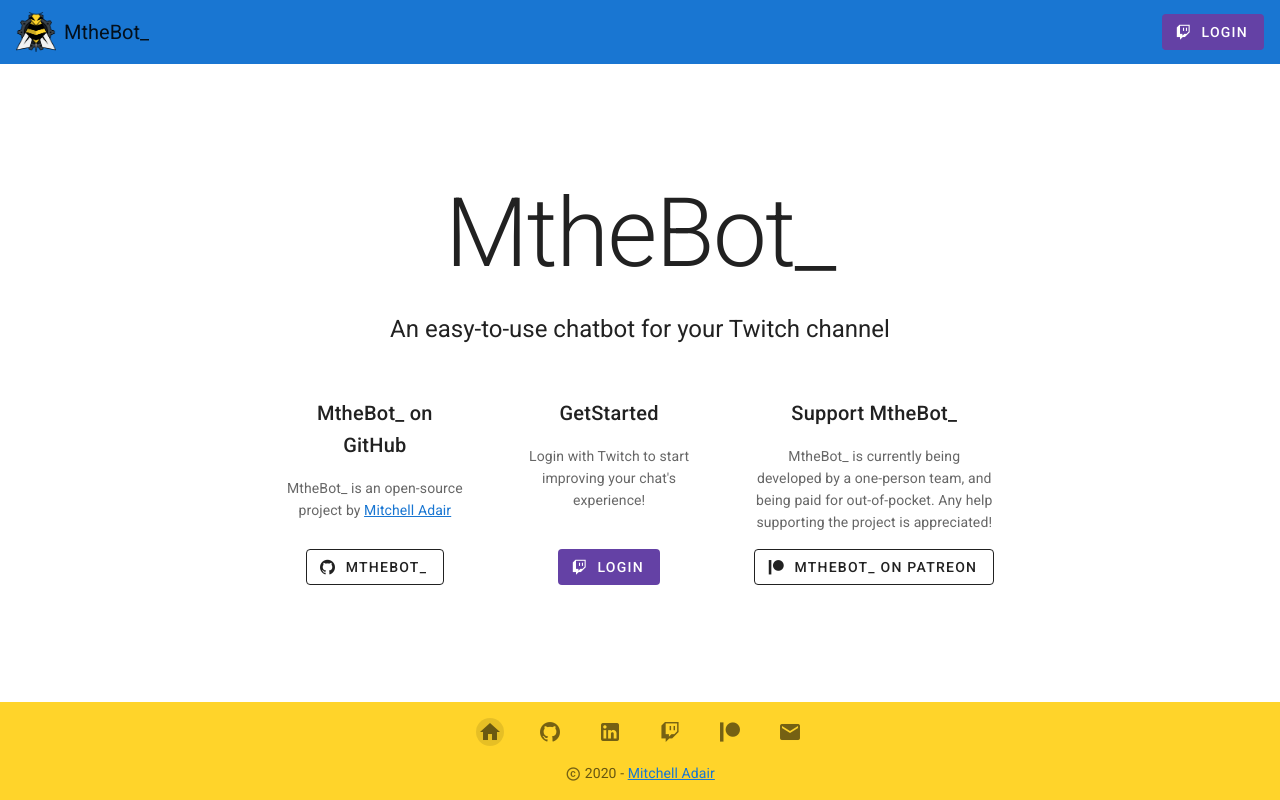
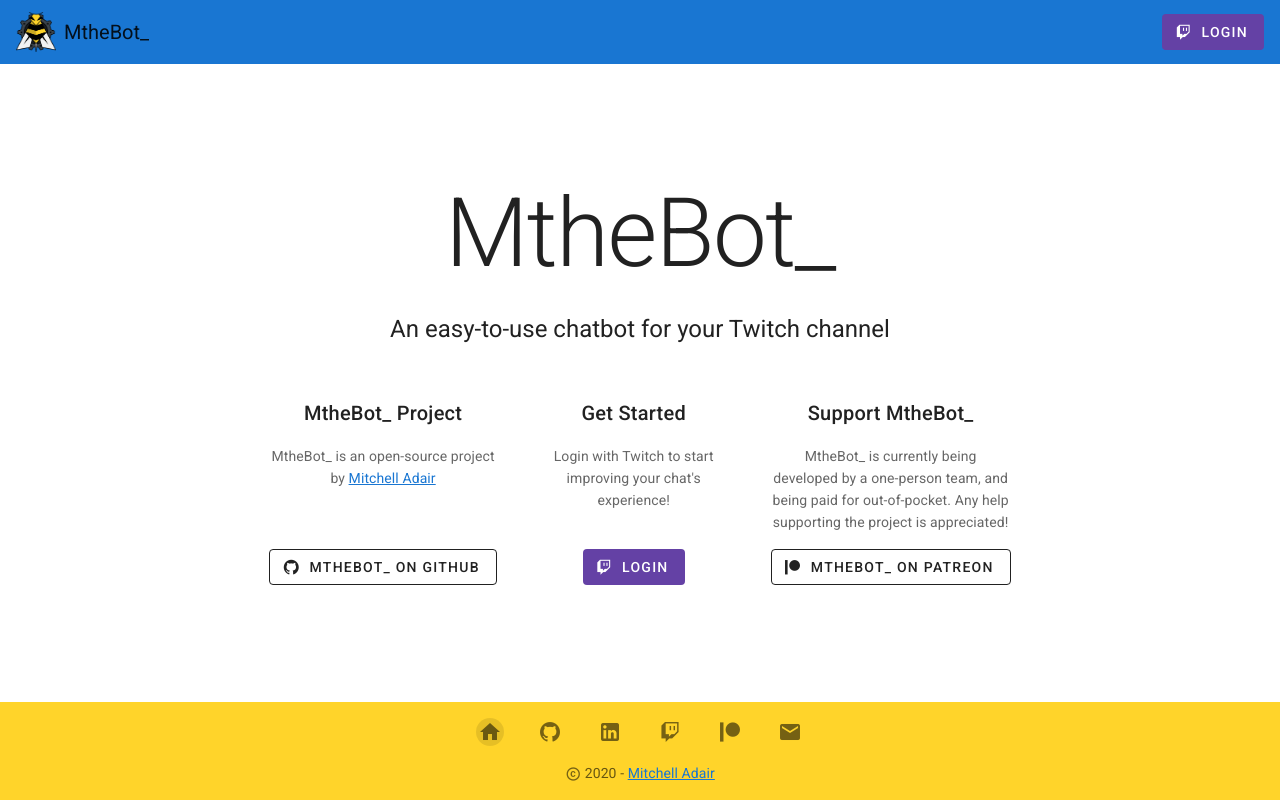
Before and after one commit to mitchwadair/mthebotweb, a Vue app: page / in a window 1280 px wide. Built offline with nearby package versions, Linux system fonts and the light colour scheme.

Commit message:
minor wording fixes to landing page

```diff
--- a/src/pages/Landing.vue
+++ b/src/pages/Landing.vue
@@ -26,21 +26,21 @@
                 <v-spacer/>
                 <v-col align="center" justify="center">
                     <v-card flat height="100%" class='d-flex flex-column'>
-                        <v-card-title class='justify-center' style="word-break: normal">MtheBot_ on GitHub</v-card-title>
+                        <v-card-title class='justify-center' style="word-break: normal">MtheBot_ Project</v-card-title>
                         <v-card-text>
                             MtheBot_ is an open-source project by
                             <a href="https://github.com/mitchwadair" target="_blank" rel="noopener noreferrer">Mitchell Adair</a>
                         </v-card-text>
                         <v-card-text class='pt-0 mt-auto'>
                             <v-btn outlined href="https://github.com/mitchwadair/mthebot" target="_blank" rel="noopener noreferrer">
-                                <v-icon left>mdi-github</v-icon>MtheBot_
+                                <v-icon left>mdi-github</v-icon>MtheBot_ on GitHub
                             </v-btn>
                         </v-card-text>
                     </v-card>
                 </v-col>
                 <v-col align="center" justify="center">
                     <v-card flat height="100%" class='d-flex flex-column'>
-                        <v-card-title class='justify-center'>GetStarted</v-card-title>
+                        <v-card-title class='justify-center'>Get Started</v-card-title>
                         <v-card-text>Login with Twitch to start improving your chat's experience!</v-card-text>
                         <v-card-text class='pt-0 mt-auto'>
                             <v-btn @click="login" depressed color="#6441A5" style="color: white">
```
